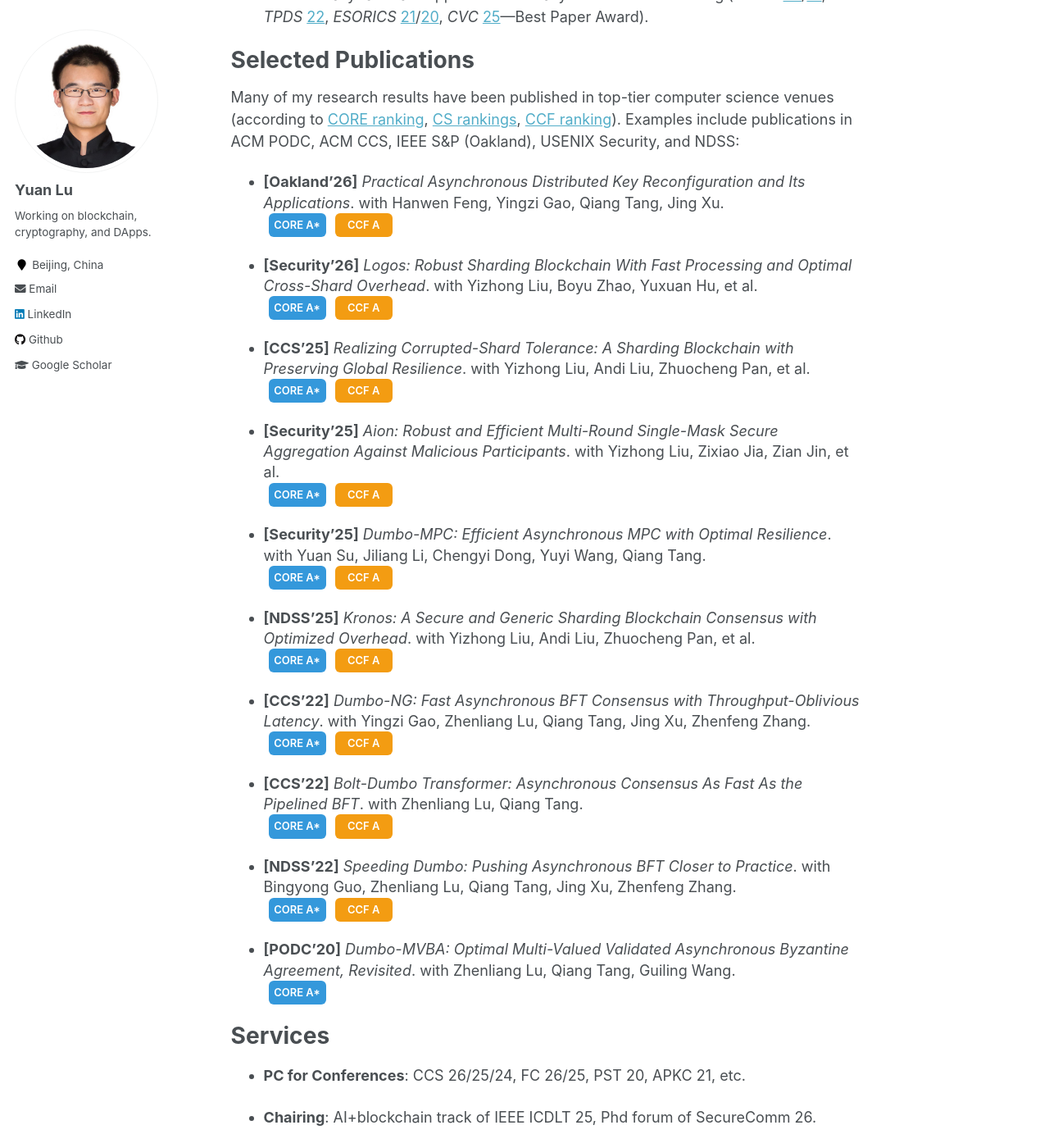
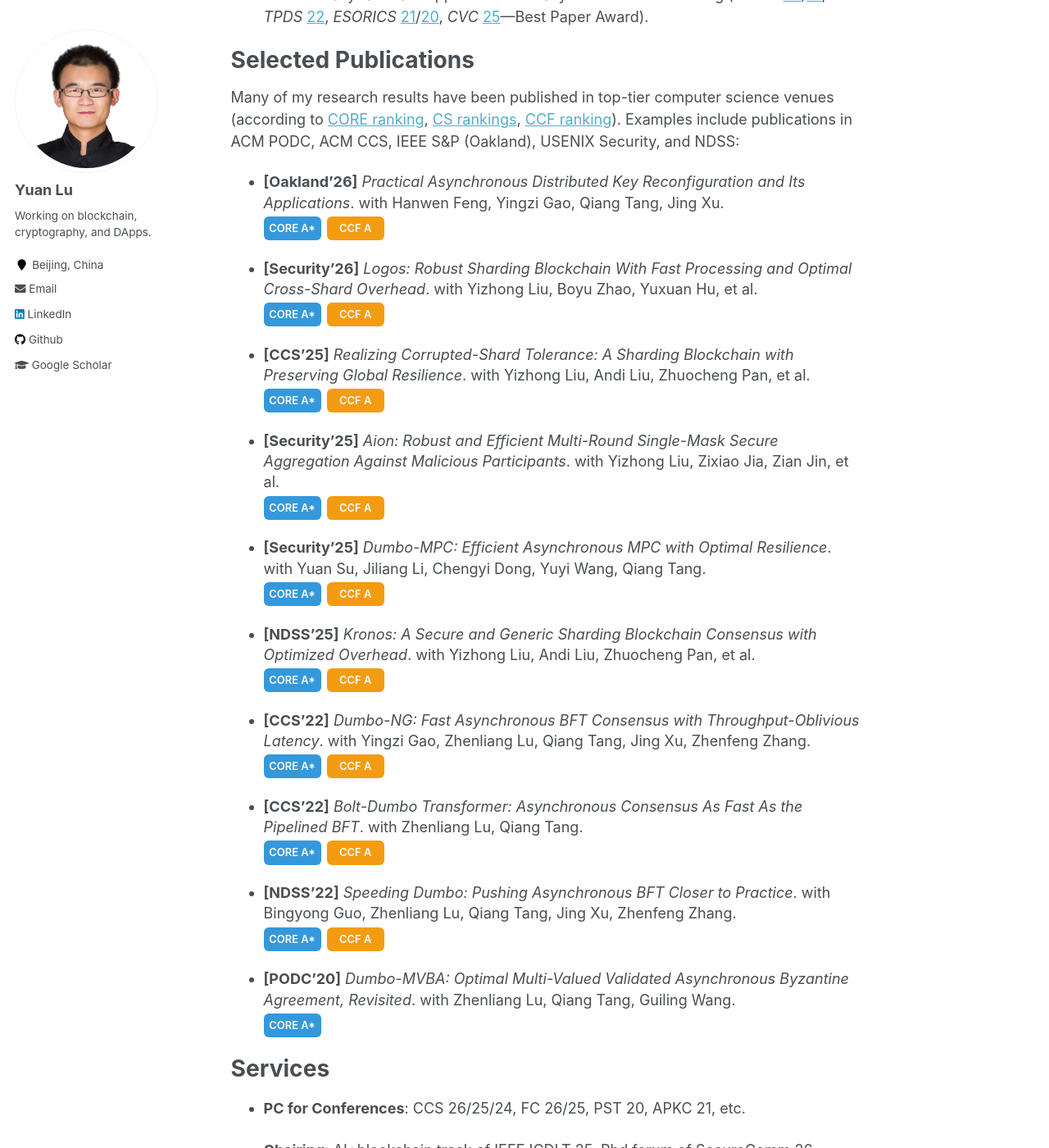
Before and after one commit to yylluu/yylluu.github.io, a Jekyll site: the page built from _pages/about.md, in a window 1280 px wide and 1400 px high, scrolled down 816 px. Shown: the whole window at 82% size. Built offline with Jekyll 4.4.1, drawn with Linux system fonts in a browser that asks for light colours.

Commit message:
Update custom.html

```diff
--- a/_includes/head/custom.html
+++ b/_includes/head/custom.html
@@ -36,26 +36,26 @@
 <script src='https://cdnjs.cloudflare.com/ajax/libs/mathjax/2.7.4/latest.js?config=TeX-MML-AM_CHTML' async></script>
 
 <style>
+
 .pub-badge {
   display: inline-block;
-  width: 70px;          /* fixed width for all badges */
-  text-align: center;   /* center text */
-  padding: 2px 0;       /* vertical padding only */
+  width: 70px;          /* fixed width for alignment */
+  text-align: center;
+  padding: 2px 0;
   font-size: 0.72em;
   font-weight: 600;
   border-radius: 6px;
-  margin-left: 6px;
-  color: white; /* default text color for badges */
+  color: white;
 }
 
 /* CORE badges */
 .badge-core {
-  background-color: #3498db; /* light blue */
+  background-color: #3498db;
 }
 
 /* CCF badges */
 .badge-ccf {
-  background-color: #f39c12; /* green */
+  background-color: #f39c12;
 }
 
 .pub-list {
@@ -63,12 +63,17 @@
 }
 
 .pub-entry {
-  margin-bottom: 1.2em;   /* space between publications */
-  line-height: 1.4em;     /* makes authors readable */
+  margin-bottom: 1.2em;
+  line-height: 1.4em;
 }
 
-.pub-entry .pub-badge {
-  margin-right: 0.0em;    /* spacing between badges */
+/* container controlling badge spacing */
+.pub-badges {
+  margin-top: 4px;
+}
+
+.pub-badges .pub-badge + .pub-badge {
+  margin-left: 2px;   /* spacing between badges */
 }
 
 </style>
```
